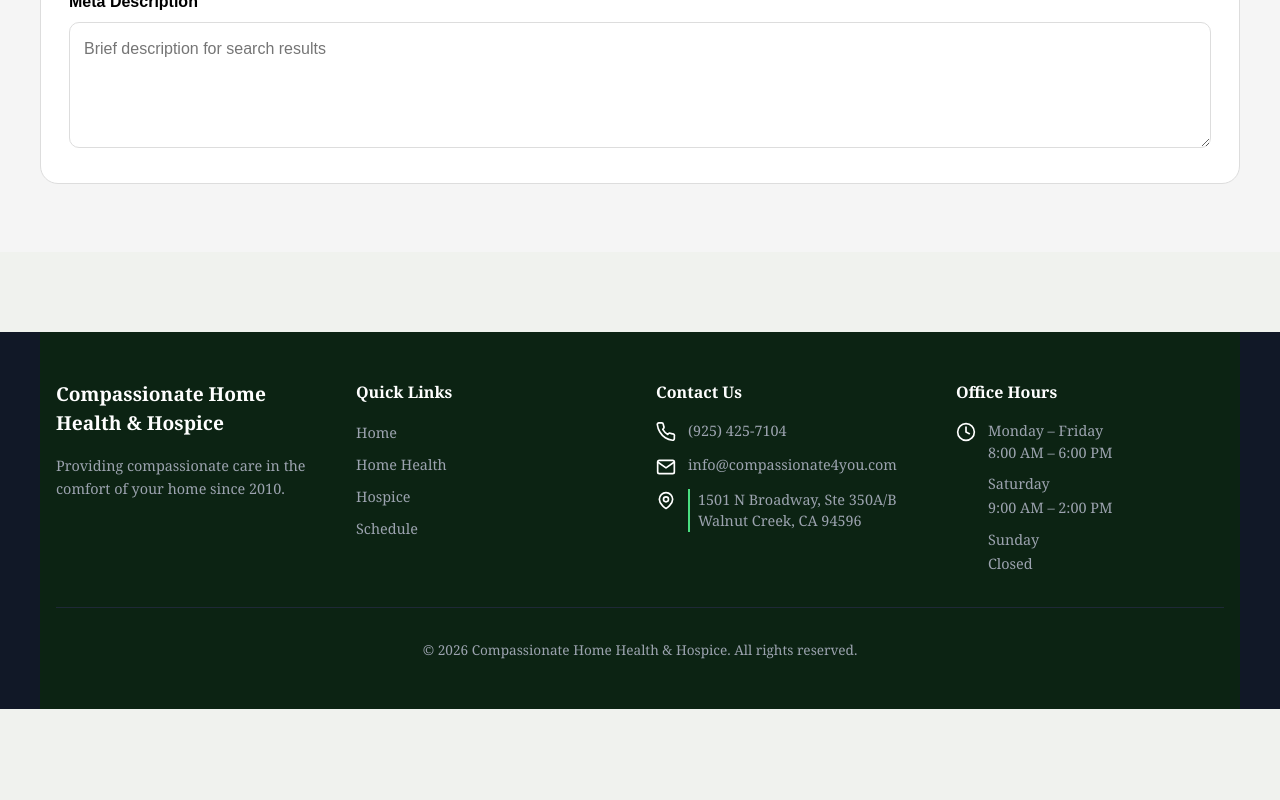
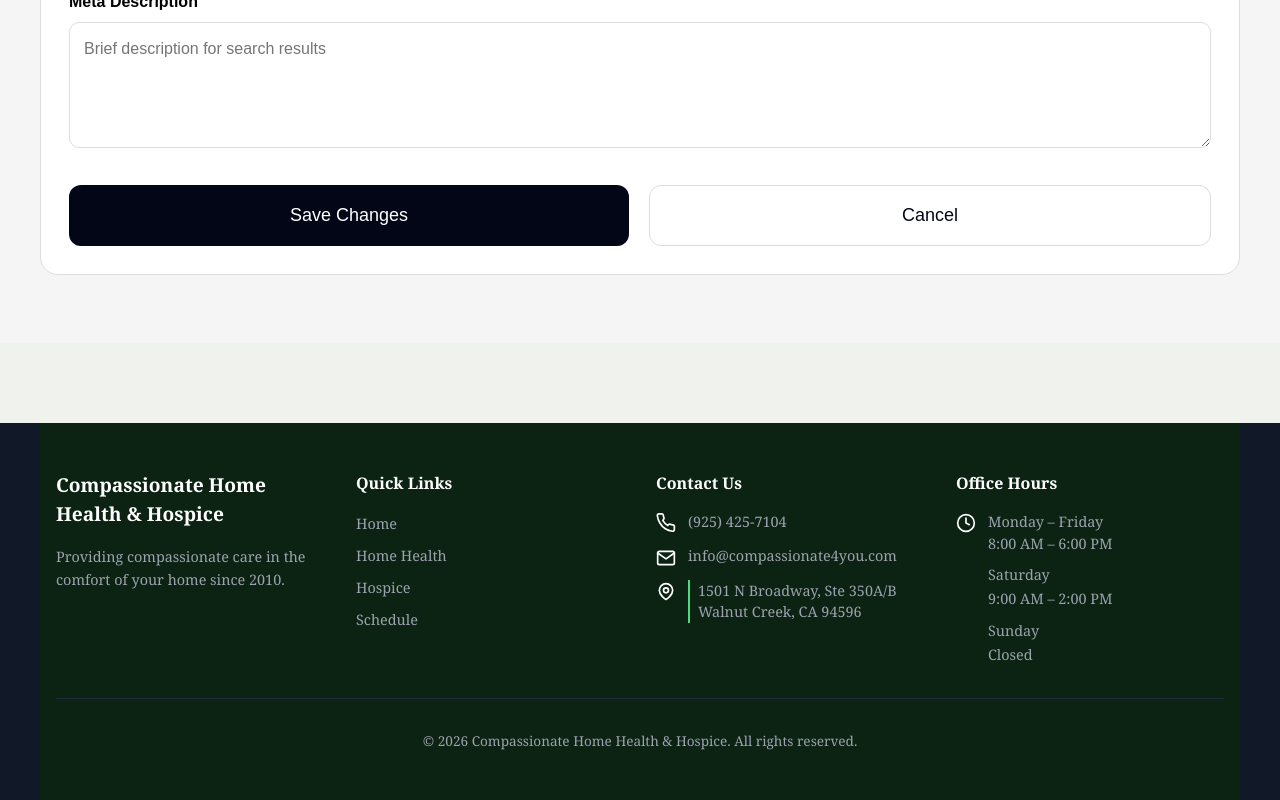
Before and after one commit to Compassionate4you/Compassionate4youSite, a React (Vite) app in the folder client/: page /admin/content-editor in a window 1280 px wide. Shown: the part 1437-2237 px from the top of the page. Before the commit the page ends 2146 px from the top, so only its background shows below. Built offline with nearby package versions, Linux system fonts and the light colour scheme.

Commit message:
DT-328 complete. Cancel and Back to Dashboard return admin to admin dashboard

```diff
--- a/client/src/pages/ContentEditor.jsx
+++ b/client/src/pages/ContentEditor.jsx
@@ -1,8 +1,9 @@
 import React, { useState } from "react";
-import { Link } from "react-router-dom";
+import { Link, useNavigate } from "react-router-dom";
 
 const ContentEditor = () => {
   const [activeTab, setActiveTab] = useState("edit");
+  const navigate = useNavigate();
 
   return (
     <div style={{ padding: "40px", fontFamily: "Arial", background: "#f5f5f5", minHeight: "100vh" }}>
@@ -195,6 +196,45 @@ const ContentEditor = () => {
                 }}
               />
             </div>
+
+            <div
+                style={{
+                display: "flex",
+                gap: "20px",
+                marginTop: "30px",
+                }}
+            >
+                <button
+                    style={{
+                        flex: 1,
+                    padding: "16px",
+                    backgroundColor: "#020617",
+                    color: "white",
+                    border: "none",
+                    borderRadius: "12px",
+                    fontSize: "18px",
+                    cursor: "pointer",
+                    }}
+                >
+                  Save Changes
+                </button>
+
+                <button
+                onClick={() => navigate("/admin")}
+                    style={{
+                        flex: 1,
+                        padding: "16px",
+                        backgroundColor: "#ffffff",
+                        color: "#020617",
+                        border: "1px solid #ddd",
+                        borderRadius: "12px",
+                        fontSize: "18px",
+                        cursor: "pointer",
+                    }}
+                >
+                  Cancel
+                </button>
+            </div>
           </div>
         </div>
       )}
```
